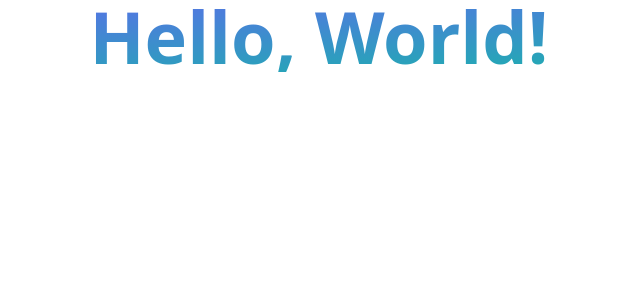
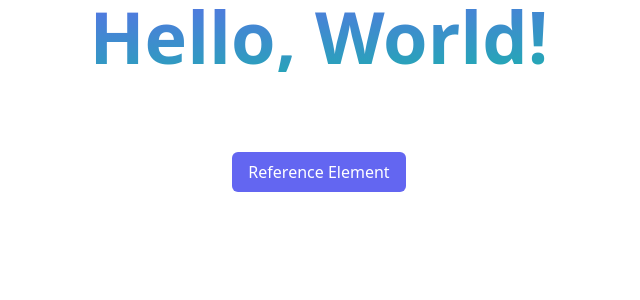
Before and after one commit to MomenSherif/react-components-crafting, a React (Vite) app: page / in a window 1280 px wide. Shown: the top 300 px of the page, without its empty margins (321-961 px from the left). Built offline with nearby package versions, Linux system fonts and the light colour scheme.

Commit message:
basic tooltip

```diff
--- a/package.json
+++ b/package.json
@@ -9,6 +9,8 @@
     "preview": "vite preview"
   },
   "dependencies": {
+    "@floating-ui/dom": "^1.1.0",
+    "@floating-ui/react": "^0.19.0",
     "react": "^18.2.0",
     "react-dom": "^18.2.0"
   },
@@ -16,6 +18,7 @@
     "@types/react": "^18.0.26",
     "@types/react-dom": "^18.0.9",
     "@vitejs/plugin-react": "^3.0.0",
+    "@vitejs/plugin-react-swc": "^3.0.1",
     "autoprefixer": "^10.4.13",
     "postcss": "^8.4.21",
     "tailwindcss": "^3.2.4",
--- a/src/App.tsx
+++ b/src/App.tsx
@@ -1,9 +1,40 @@
+import { useEffect, useRef, useState } from 'react';
+import {
+  arrow,
+  autoUpdate,
+  flip,
+  offset,
+  safePolygon,
+  shift,
+  useFloating,
+  useFocus,
+  useHover,
+  useInteractions,
+  useRole,
+  useTransitionStyles,
+} from '@floating-ui/react';
+import TooltipBasics from './Tooltip/1.basics';
+
+// function roundByDPR(value: number) {
+//   const dpr = window.devicePixelRatio || 1;
+//   return Math.round(value * dpr) / dpr;
+// }
+
+// .floating {
+//   max-width: calc(100vw - 10px);
+// }
+// The constant 10 shown in the example should be double the padding given to the shift() middleware if it’s in use.
+
 function App() {
   return (
-    <div>
+    <div className="">
       <h1 className="text-7xl font-bold text-center bg-clip-text text-transparent bg-gradient-to-br from-indigo-500 to-teal-500">
         Hello, World!
       </h1>
+
+      <div className="m-20 flex justify-center">
+        <TooltipBasics />
+      </div>
     </div>
   );
 }
--- /dev/null
+++ b/src/Tooltip/1.basics.tsx
@@ -0,0 +1,68 @@
+import {
+  autoUpdate,
+  flip,
+  FloatingPortal,
+  offset,
+  safePolygon,
+  shift,
+  useDismiss,
+  useFloating,
+  useFocus,
+  useHover,
+  useInteractions,
+  useRole,
+} from '@floating-ui/react';
+import { useState } from 'react';
+
+export default function TooltipBasics() {
+  const [isOpen, setIsOpen] = useState(false);
+
+  const { x, y, strategy, refs, context } = useFloating({
+    open: isOpen,
+    onOpenChange: setIsOpen,
+    placement: 'top',
+    middleware: [offset(10), flip(), shift()],
+    whileElementsMounted: autoUpdate,
+  });
+
+  const { getReferenceProps, getFloatingProps } = useInteractions([
+    useHover(context, {
+      move: false,
+      restMs: 150, // Waits until the user’s cursor is at “rest” over the reference element before changing the open state.
+      delay: { open: 1000 }, // You can also use a fallback delay if the user’s cursor never rests, to ensure the floating element will eventually open
+      handleClose: safePolygon(), // interactive
+    }),
+    useFocus(context),
+    useDismiss(context),
+    useRole(context, { role: 'tooltip' }),
+  ]);
+
+  return (
+    <>
+      <button
+        ref={refs.setReference}
+        className="bg-indigo-500 text-white px-4 py-2 rounded-md"
+        {...getReferenceProps()}
+      >
+        Reference Element
+      </button>
+      <FloatingPortal>
+        {isOpen && (
+          <div
+            ref={refs.setFloating}
+            style={{
+              position: strategy,
+              top: y ?? 0,
+              left: x ?? 0,
+              width: 'max-content',
+            }}
+            className="bg-slate-900 text-white px-2 py-1 text-sm rounded"
+            {...getFloatingProps()}
+          >
+            Tooltip element
+          </div>
+        )}
+      </FloatingPortal>
+    </>
+  );
+}
--- a/vite.config.ts
+++ b/vite.config.ts
@@ -1,5 +1,5 @@
 import { defineConfig } from 'vite';
-import react from '@vitejs/plugin-react';
+import react from '@vitejs/plugin-react-swc';
 
 // https://vitejs.dev/config/
 export default defineConfig({
```
Also changed, not shown: 1 other file (tests, documents, lock files or other folders).
